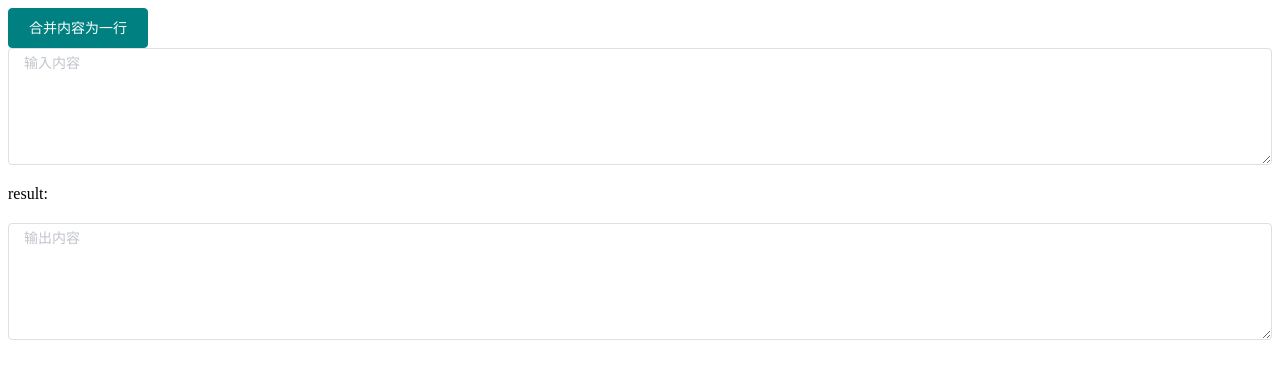
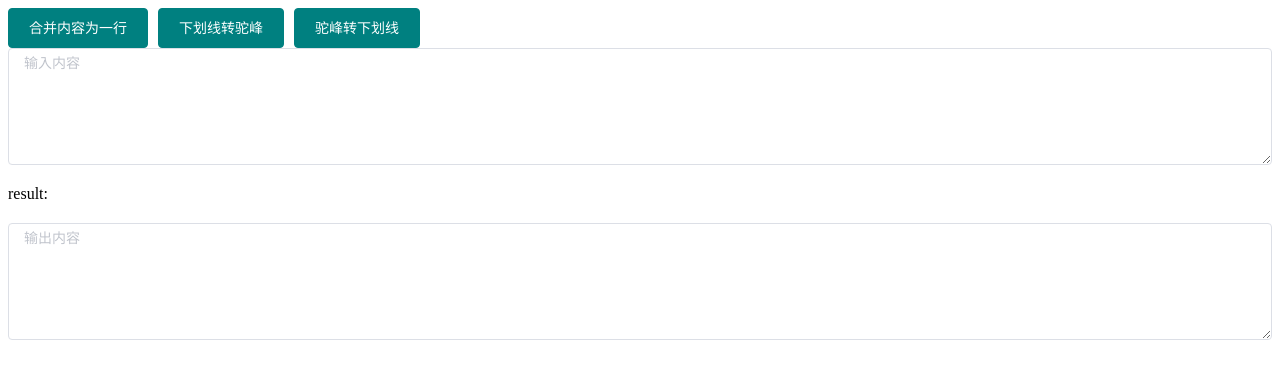
Before and after one commit to litongjava/developer-toolkit, a Vue app: page / in a window 1280 px wide. Shown: the top 378 px of the page. Built offline with nearby package versions, Linux system fonts and the light colour scheme.

Commit message:
add underLineToCame and cameToUnderLine

```diff
--- a/src/components/ToolKits.vue
+++ b/src/components/ToolKits.vue
@@ -2,42 +2,42 @@
   <div class="app-container">
     <div>
       <el-row>
-        <el-button type="primary" @click="stringMargeToOnLine">合并内容为一行</el-button>
+        <el-button type="primary" @click="output = toolkit.stringMargeToOnLine(input)">合并内容为一行
+        </el-button>
+        <el-button type="primary" @click="output=toolkit.underLineToCame(input)">下划线转驼峰
+        </el-button>
+        <el-button type="primary" @click="output=toolkit.cameToUnderline(input)">驼峰转下划线
+        </el-button>
       </el-row>
-
     </div>
 
     <el-input
         type="textarea"
         :autosize="{ minRows: 5, maxRows: 5}"
         placeholder="输入内容"
-        v-model="inputString">
+        v-model="input">
     </el-input>
     <div style="margin: 20px 0;">result:</div>
     <el-input
         type="textarea"
         :autosize="{ minRows: 5, maxRows: 5}"
         placeholder="输出内容"
-        v-model="outputString">
+        v-model="output">
     </el-input>
   </div>
 </template>
 
 <script>
+import toolkit from '../utils/toolkit';
+
 export default {
   name: 'ToolKits',
   data() {
     return {
-      inputString: '',
-      outputString: ''
+      input: '',
+      output: '',
+      toolkit: toolkit
     }
   },
-  methods:{
-    stringMargeToOnLine(){
-      // 使用正则表达式 /[\n\r\s]+/g 来匹配任何连续的换行和空格。[\n\r\s] 匹配换行符、回车符和空格，+ 匹配一个或多个连续的匹配项，g 表示全局匹配，即匹配整个字符串中的所有匹配项。最后，我们使用字符串的 replace 方法将匹配项替换为空字符串，从而删除它们
-      this.outputString = this.inputString.replace(/[\n\r\s]+/g, "");
-      //this.outputString= JSON.stringify(this.inputString).replace(/,/g, ",");
-    }
-  }
 }
 </script>
--- /dev/null
+++ b/src/utils/toolkit.js
@@ -0,0 +1,23 @@
+const toolkit = {
+  stringMargeToOnLine(input) {
+    // 使用正则表达式 /[\n\r\s]+/g 来匹配任何连续的换行和空格。[\n\r\s] 匹配换行符、回车符和空格，+ 匹配一个或多个连续的匹配项，g 表示全局匹配，即匹配整个字符串中的所有匹配项。最后，我们使用字符串的 replace 方法将匹配项替换为空字符串，从而删除它们
+    return input.replace(/[\n\r\s]+/g, "");
+    //this.outputString= JSON.stringify(this.inputString).replace(/,/g, ",");
+  },
+  underLineToCame(input) {
+    // 使用正则表达式匹配下划线并且后面的字符
+    return input.replace(/_([a-z])/g, function (match, letter) {
+      // 将匹配到的字符替换成大写字母，并去掉下划线
+      return letter.toUpperCase();
+    });
+  },
+  cameToUnderline(input) {
+    // 使用正则表达式匹配大写字母
+    return input.replace(/([A-Z])/g, function (match, letter) {
+      // 将匹配到的大写字母替换成下划线加小写字母
+      return "_" + letter.toLowerCase();
+    });
+  }
+}
+
+export default toolkit;
```
